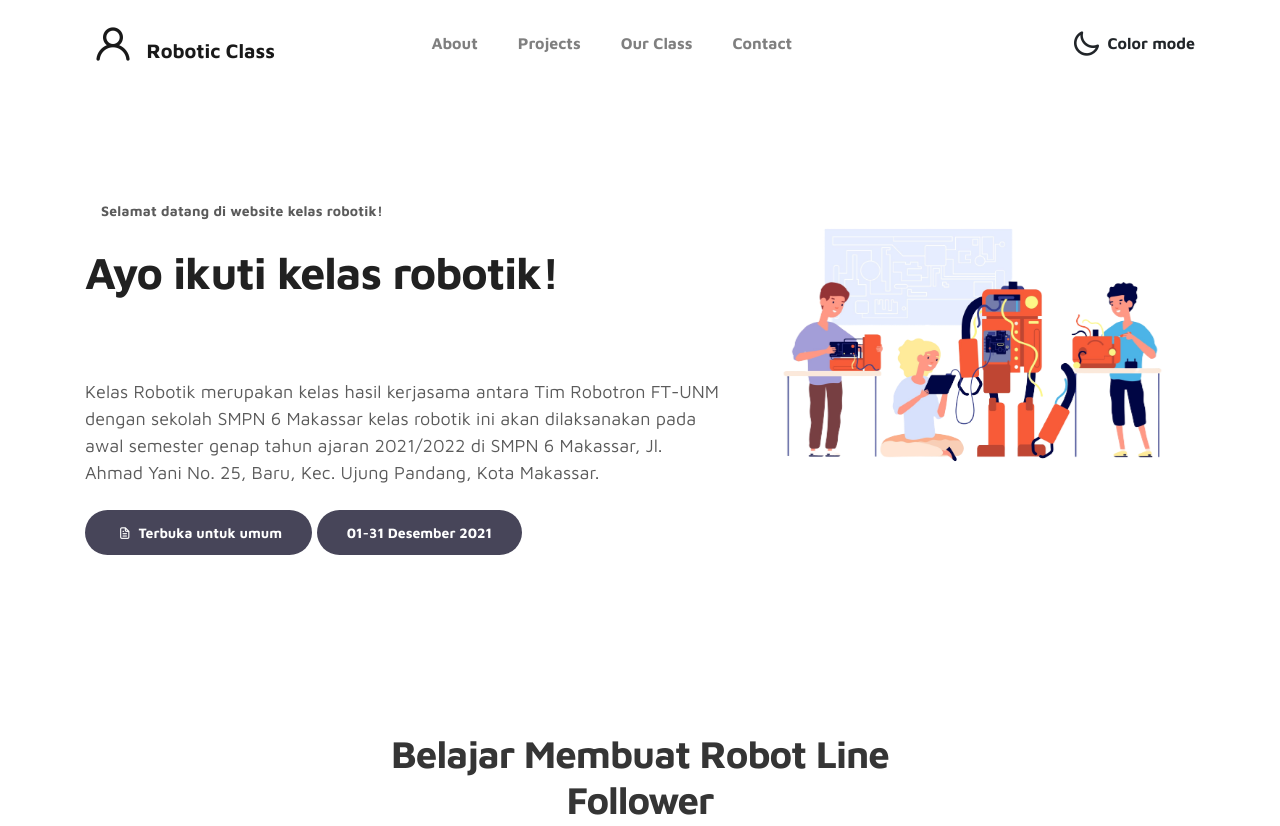
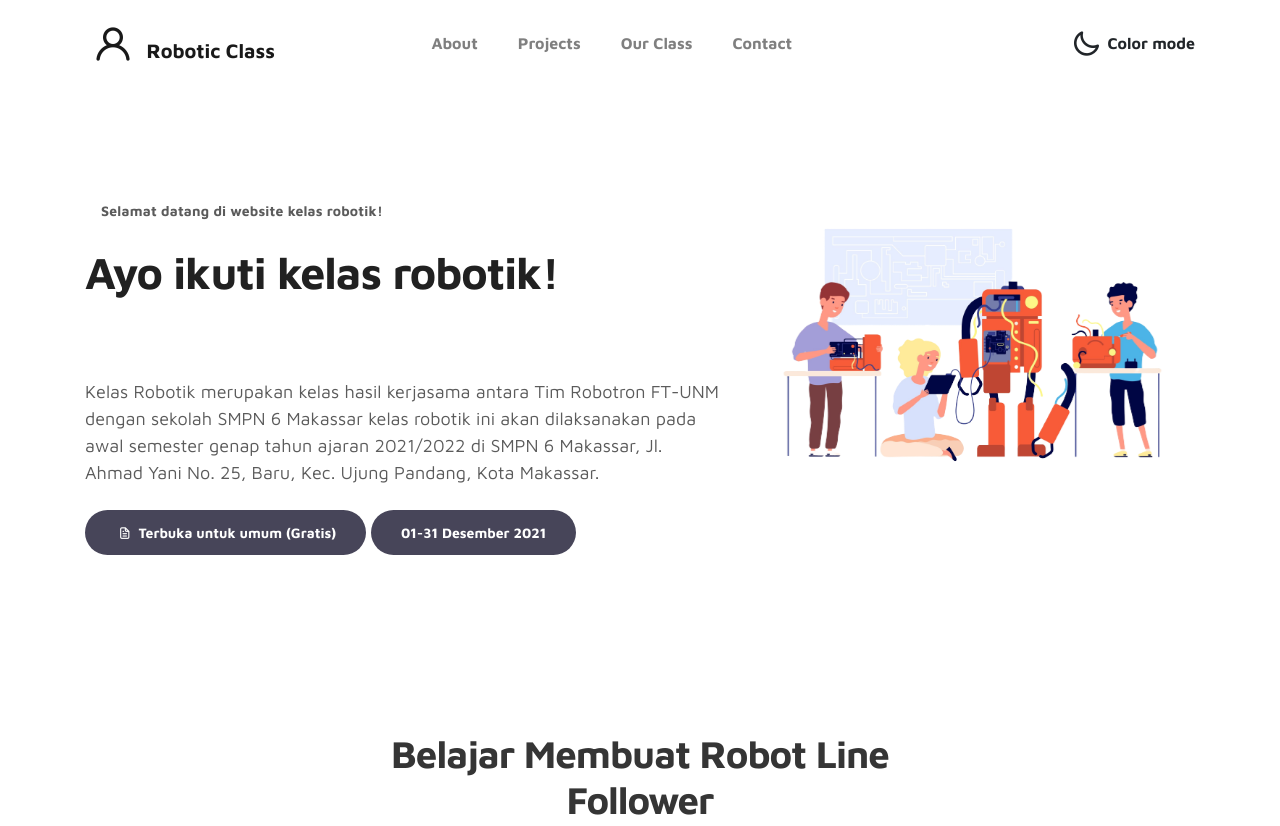
Before and after one commit to nurirfaniangrny/KelasRobotika.github.io, a plain HTML site: page index.html in a window 1280 px wide. Shown: the top 826 px of the page. Drawn offline with Linux system fonts and the light colour scheme.

Commit message:
Update index.html

```diff
--- a/index.html
+++ b/index.html
@@ -86,7 +86,7 @@ https://www.tooplate.com/view/2115-marvel
                         <p>Kelas Robotik merupakan kelas hasil kerjasama antara Tim Robotron FT-UNM dengan sekolah SMPN 6 Makassar kelas robotik ini akan dilaksanakan pada awal semester genap tahun ajaran 2021/2022 di SMPN 6 Makassar, Jl. Ahmad Yani No. 25, Baru, Kec. Ujung Pandang, Kota Makassar.</p>
 
                         <div class="custom-btn-group mt-4">
-                          <a href="#contact" class="btn custom-btn custom-btn-bg custom-btn-link"><i class='uil uil-file-alt'></i> Terbuka untuk umum</a>
+                          <a href="#contact" class="btn custom-btn custom-btn-bg custom-btn-link"><i class='uil uil-file-alt'></i> Terbuka untuk umum (Gratis)</a>
                           <a href="#contact" class="btn custom-btn custom-btn-bg custom-btn-link">01-31 Desember 2021</a>
                         </div>
                     </div>
```
